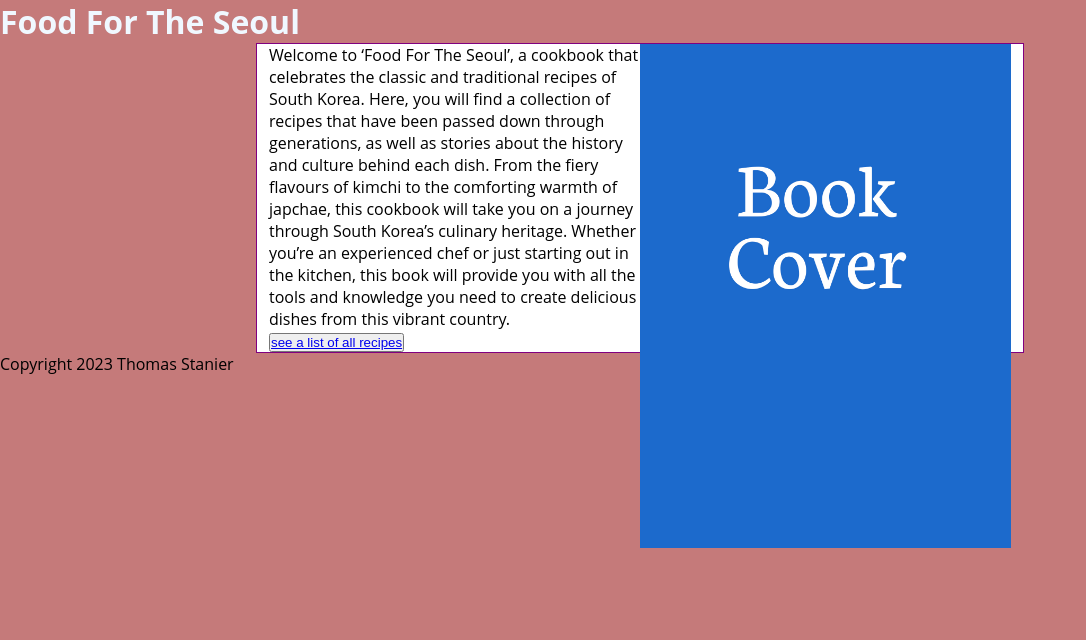
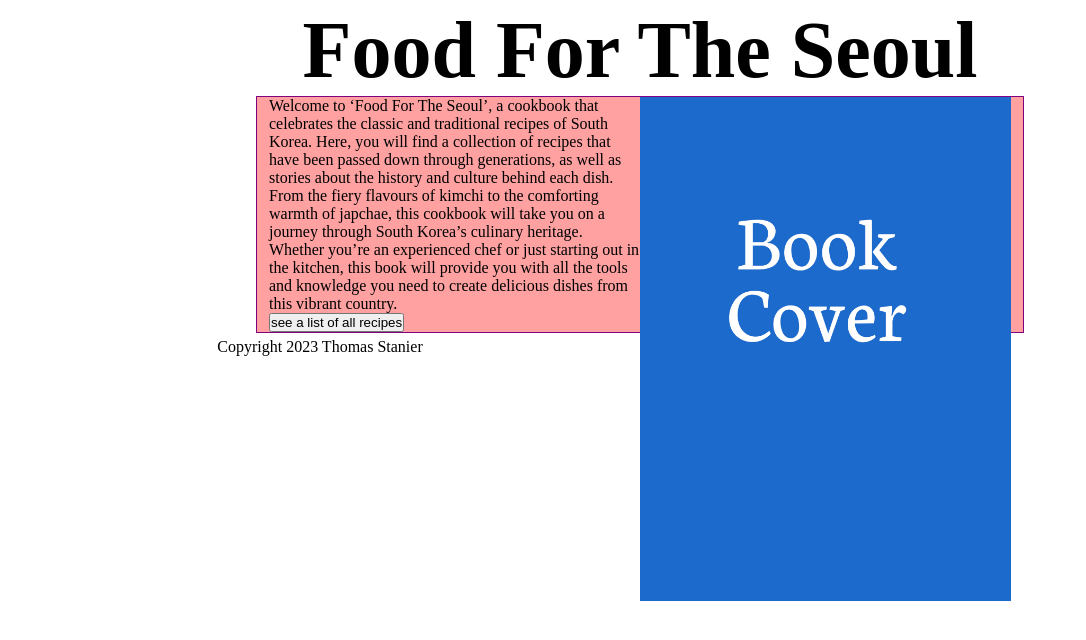
Before and after one commit to tomstanier/tomrecipes, a Jekyll site: the page built from home/index.md, in a window 1280 px wide. Shown: the top 640 px of the page, without its empty margins (0-1086 px from the left). Built offline with Jekyll 4.4.1, drawn with Linux system fonts in a browser that asks for light colours.

Commit message:
Update recipes.css

```diff
--- a/styles/recipes.css
+++ b/styles/recipes.css
@@ -16,15 +16,20 @@
 @import url(https://fonts.googleapis.com/css?family=Open+Sans);
 
 body{
-   font-family: 'Open Sans',serif;}
+   font-family: 'Reenie Beanie', cursive;}
 
-body{ background-color: rgb(197, 122, 122);}
+body{ background-color: rgb(255, 255, 255);}
 
 
-h1{color:aliceblue;
-}
+h1{color:rgb(0, 0, 0);
+  font-family: 'Reenie Beanie', cursive;
+text-align: center;
+padding-top: 5px;}
 
-h2{color:rgb(59, 11, 10);}
+
+h2{color:rgb(0, 0, 0);
+font-family: 'Reenie Beanie', cursive;
+text-align: left;}
 
 main{
   width: 60%;
@@ -32,17 +37,30 @@ main{
   border:1px solid purple;
   padding: 0 12px 0 12px;
   margin:0 auto;
-background-color: white;}
+background-color: rgb(255, 161, 161);}
 
-  img{
+img{
     width:50%;
   float:right;}
 /* columns: 2;
 column-rule: 1px solid blue;} */
-ul{margin-left: 40px;}
+ul{margin-left: 20px;}
 li{font-size:.8em;
-margin-bottom: 12px;}
+margin-bottom: 12px;
+margin-left: 20px;}
+
+.branding{font-size: 40px;}
 
 .caption{ float:right;
 width:60%;
 font-size: .8em;}
+
+footer{text-align: center;
+padding-block: 5px;
+font-family: 'Reenie Beanie', cursive;
+font-size: 12;}
+
+a:link    { color: rgb(0, 0, 0); text-decoration: none; }
+a:visited { color: rgb(0, 0, 0); text-decoration: none; }
+a:hover   { color: rgb(0, 0, 0); text-decoration: none; }
+a:active  { color: rgb(0, 0, 0); text-decoration: none; }
```
